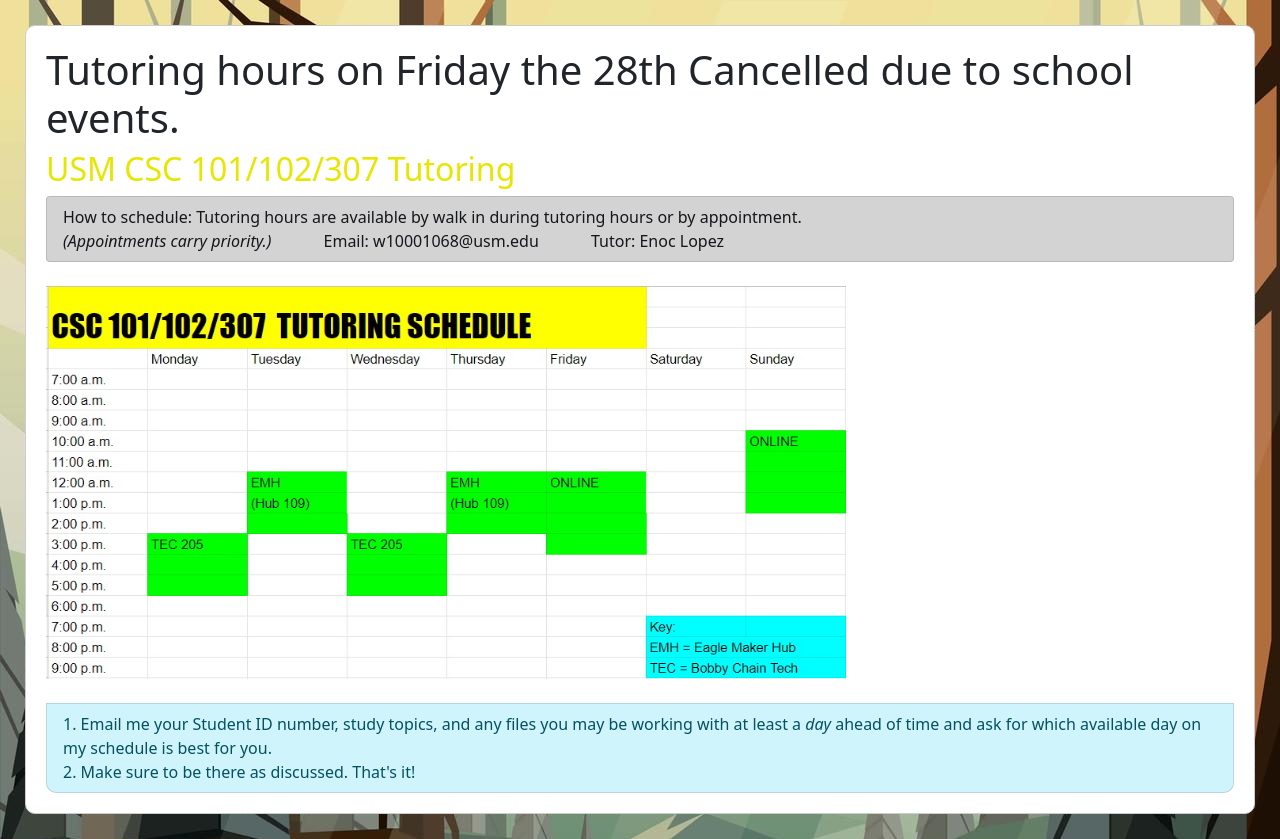
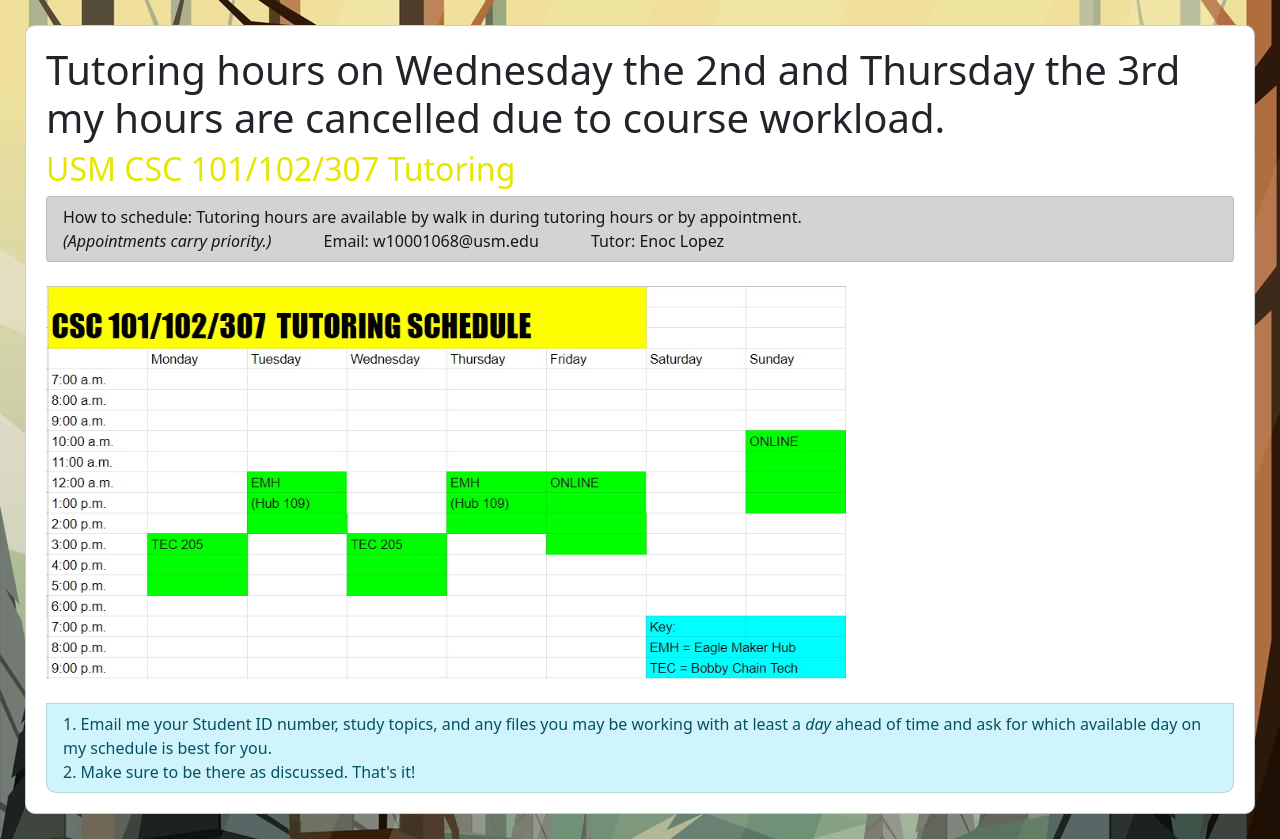
Before and after one commit to Cantogen/TutoringWebsite, a plain HTML site: page index.html in a window 1280 px wide. Drawn offline with nearby package versions, Linux system fonts and the light colour scheme.

Commit message:
Update index.html

```diff
--- a/index.html
+++ b/index.html
@@ -16,7 +16,7 @@
   <body>
 
     <div>
-<h1>Tutoring hours on Friday the 28th Cancelled due to school events.</h1>
+<h1>Tutoring hours on Wednesday the 2nd and Thursday the 3rd my hours are cancelled due to course workload.</h1>
 
     	<h2>USM CSC 101/102/307 Tutoring</h2>
 
```
